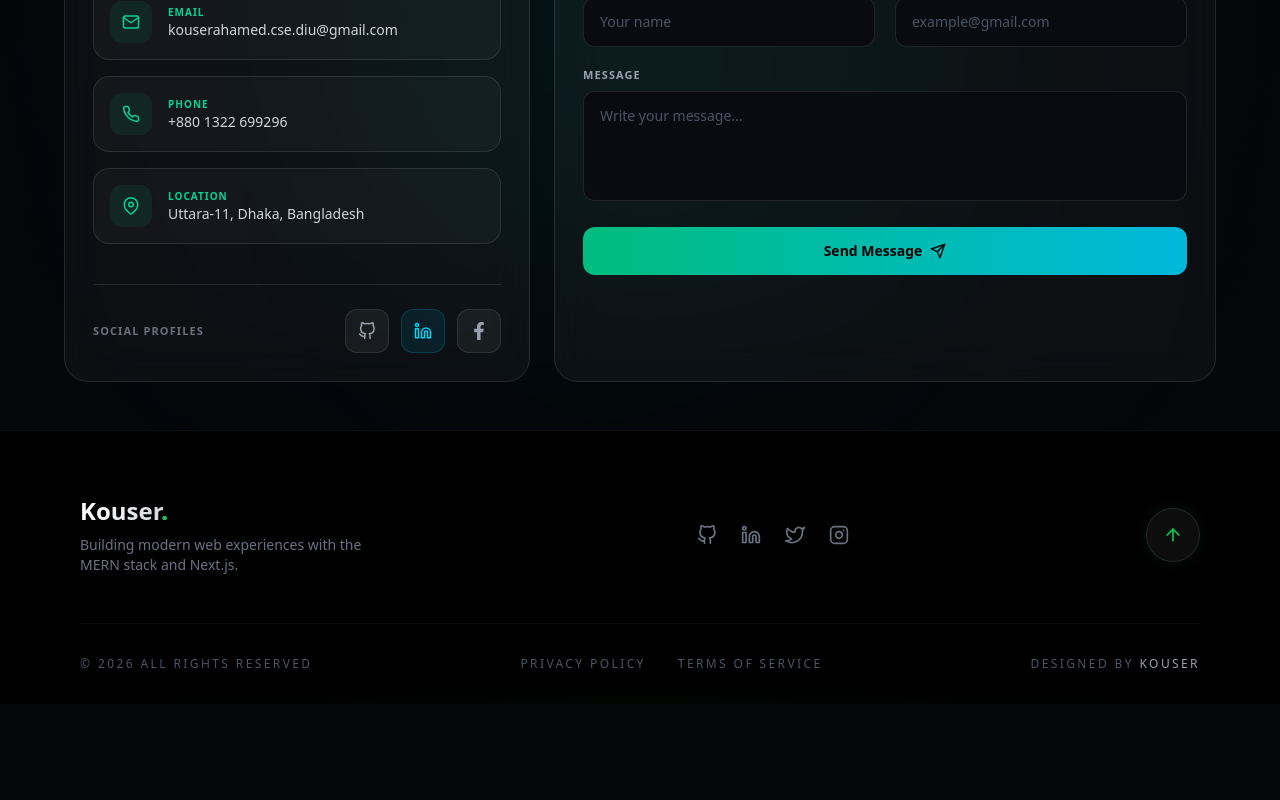
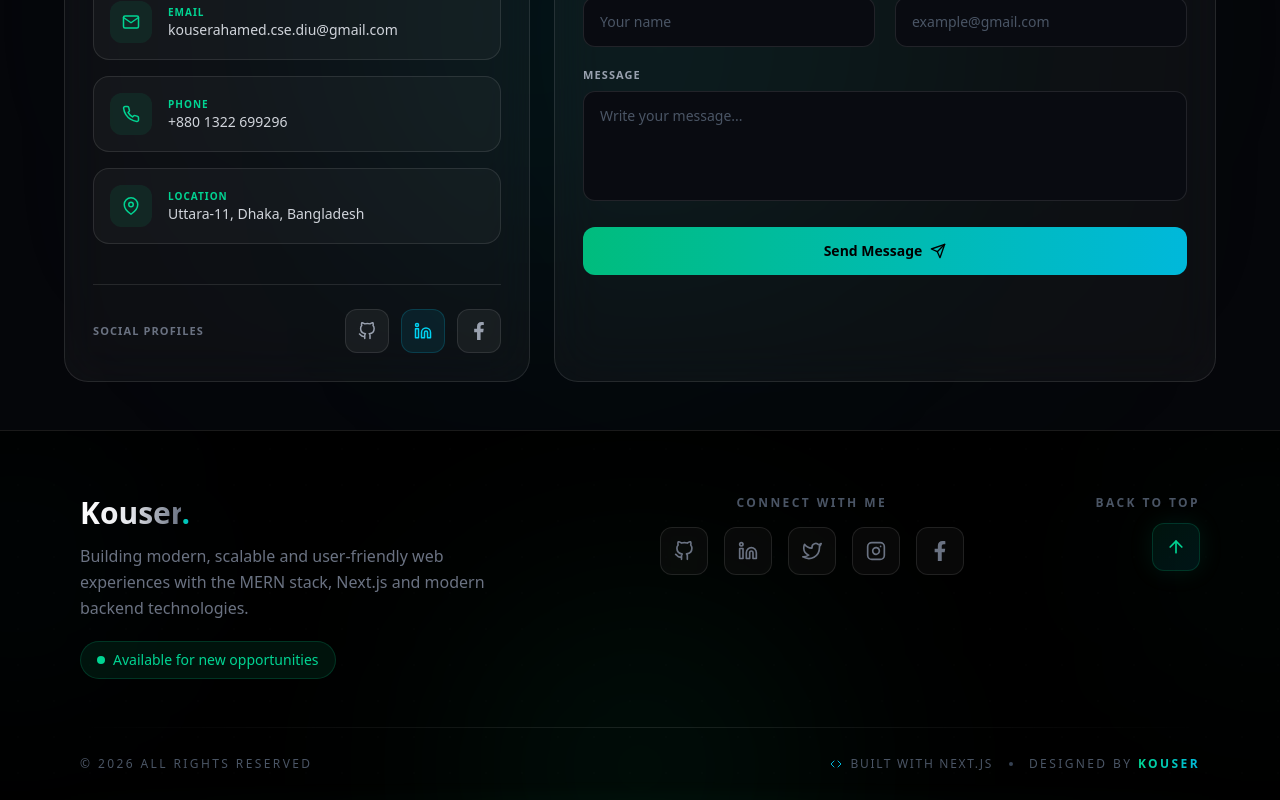
Before and after one commit to kouser-ahamed/my-portfolio, a Next.js app: page / in a window 1280 px wide. Shown: the part 7796-8596 px from the top of the page. Before the commit the page ends 8500 px from the top, so only its background shows below. Built offline with nearby package versions, Linux system fonts and the light colour scheme.

Commit message:
refactor: overhaul Footer component with enhanced layout, social links, and animations

```diff
--- a/src/components/Footer.jsx
+++ b/src/components/Footer.jsx
@@ -1,73 +1,338 @@
+// "use client";
+// import { motion } from "framer-motion";
+// import { FiGithub, FiLinkedin, FiTwitter, FiInstagram, FiArrowUp } from "react-icons/fi";
+
+// export default function Footer() {
+//   const scrollToTop = () => {
+//     window.scrollTo({ top: 0, behavior: "smooth" });
+//   };
+
+//   const socialLinks = [
+//     { icon: FiGithub, href: "#", color: "hover:text-white" },
+//     { icon: FiLinkedin, href: "#", color: "hover:text-blue-400" },
+//     { icon: FiTwitter, href: "#", color: "hover:text-cyan-400" },
+//     { icon: FiInstagram, href: "#", color: "hover:text-pink-400" },
+//   ];
+
+//   return (
+//     <footer className="bg-black border-t border-white/5 pt-16 pb-8 relative overflow-hidden">
+//       {/* Background Glow Effect */}
+//       <div className="absolute bottom-0 left-1/2 -translate-x-1/2 w-full h-[1px] bg-gradient-to-r from-transparent via-green-500/50 to-transparent blur-sm" />
+
+//       <div className="container mx-auto px-6 lg:px-20 relative z-10">
+//         <div className="flex flex-col md:flex-row justify-between items-center gap-8 mb-12">
+
+//           {/* Logo & Info */}
+//           <div className="text-center md:text-left">
+//             <h2 className="text-2xl font-bold bg-gradient-to-r from-white to-gray-500 bg-clip-text text-transparent mb-2">
+//               Kouser<span className="text-green-500">.</span>
+//             </h2>
+//             <p className="text-gray-500 text-sm max-w-xs">
+//               Building modern web experiences with the MERN stack and Next.js.
+//             </p>
+//           </div>
+
+//           {/* Social Links */}
+//           <div className="flex gap-6">
+//             {socialLinks.map((social, index) => (
+//               <motion.a
+//                 key={index}
+//                 href={social.href}
+//                 whileHover={{ y: -5 }}
+//                 className={`text-gray-500 text-xl transition-colors ${social.color}`}
+//               >
+//                 <social.icon />
+//               </motion.a>
+//             ))}
+//           </div>
+
+//           {/* Scroll to Top Button */}
+//           <motion.button
+//             onClick={scrollToTop}
+//             whileHover={{ scale: 1.1 }}
+//             whileTap={{ scale: 0.9 }}
+//             className="p-4 rounded-full bg-white/5 border border-white/10 text-green-500 hover:bg-white/10 transition-all shadow-[0_0_15px_rgba(34,197,94,0.1)]"
+//           >
+//             <FiArrowUp size={20} />
+//           </motion.button>
+//         </div>
+
+//         {/* Divider */}
+//         <div className="w-full h-[1px] bg-white/5 mb-8" />
+
+//         {/* Copyright Section */}
+//         <div className="flex flex-col md:flex-row justify-between items-center gap-4 text-xs uppercase tracking-[0.2em] text-gray-600 font-medium">
+//           <p>© {new Date().getFullYear()} ALL RIGHTS RESERVED</p>
+//           <div className="flex gap-8">
+//             <a href="#" className="hover:text-white transition-colors">Privacy Policy</a>
+//             <a href="#" className="hover:text-white transition-colors">Terms of Service</a>
+//           </div>
+//           <p>DESIGNED BY <span className="text-gray-400">Kouser</span></p>
+//         </div>
+//       </div>
+//     </footer>
+//   );
+// }
+
+
+
+
+
+
+
+
 "use client";
+
 import { motion } from "framer-motion";
-import { FiGithub, FiLinkedin, FiTwitter, FiInstagram, FiArrowUp } from "react-icons/fi";
+import {
+  FiGithub,
+  FiLinkedin,
+  FiTwitter,
+  FiInstagram,
+  FiArrowUp,
+  FiCode,
+} from "react-icons/fi";
+import { FaFacebookF } from "react-icons/fa";
+
+const socialLinks = [
+  {
+    icon: FiGithub,
+    href: "https://github.com/kouser-ahamed",
+    label: "GitHub",
+    hoverColor: "hover:text-white",
+    hoverBorder: "hover:border-white/30",
+    hoverBackground: "hover:bg-white/10",
+  },
+  {
+    icon: FiLinkedin,
+    href: "https://www.linkedin.com/in/kouser-ahamed",
+    label: "LinkedIn",
+    hoverColor: "hover:text-blue-400",
+    hoverBorder: "hover:border-blue-400/40",
+    hoverBackground: "hover:bg-blue-500/10",
+  },
+  {
+    icon: FiTwitter,
+    href: "https://x.com/KouserAhamedOpu",
+    label: "X / Twitter",
+    hoverColor: "hover:text-cyan-400",
+    hoverBorder: "hover:border-cyan-400/40",
+    hoverBackground: "hover:bg-cyan-500/10",
+  },
+  {
+    icon: FiInstagram,
+    href: "https://www.instagram.com/kouserahamed420",
+    label: "Instagram",
+    hoverColor: "hover:text-pink-400",
+    hoverBorder: "hover:border-pink-400/40",
+    hoverBackground: "hover:bg-pink-500/10",
+  },
+  {
+    icon: FaFacebookF,
+    href: "https://www.facebook.com/kouserahamed420",
+    label: "Facebook",
+    hoverColor: "hover:text-blue-500",
+    hoverBorder: "hover:border-blue-500/40",
+    hoverBackground: "hover:bg-blue-500/10",
+  },
+];
 
 export default function Footer() {
   const scrollToTop = () => {
-    window.scrollTo({ top: 0, behavior: "smooth" });
+    window.scrollTo({
+      top: 0,
+      behavior: "smooth",
+    });
   };
 
-  const socialLinks = [
-    { icon: FiGithub, href: "#", color: "hover:text-white" },
-    { icon: FiLinkedin, href: "#", color: "hover:text-blue-400" },
-    { icon: FiTwitter, href: "#", color: "hover:text-cyan-400" },
-    { icon: FiInstagram, href: "#", color: "hover:text-pink-400" },
-  ];
+  return (
+    <footer className="relative overflow-hidden border-t border-white/10 bg-black pt-12 text-white sm:pt-14 lg:pt-16">
+      {/* Background Effects */}
+      <div className="pointer-events-none absolute inset-0">
+        <div className="absolute -bottom-32 left-1/2 h-64 w-64 -translate-x-1/2 rounded-full bg-emerald-500/10 blur-[120px] sm:h-80 sm:w-80" />
 
-  return (
-    <footer className="bg-black border-t border-white/5 pt-16 pb-8 relative overflow-hidden">
-      {/* Background Glow Effect */}
-      <div className="absolute bottom-0 left-1/2 -translate-x-1/2 w-full h-[1px] bg-gradient-to-r from-transparent via-green-500/50 to-transparent blur-sm" />
+        <div className="absolute -left-20 top-10 h-48 w-48 rounded-full bg-cyan-500/5 blur-[100px]" />
 
-      <div className="container mx-auto px-6 lg:px-20 relative z-10">
-        <div className="flex flex-col md:flex-row justify-between items-center gap-8 mb-12">
+        <div className="absolute -right-20 top-10 h-48 w-48 rounded-full bg-emerald-500/5 blur-[100px]" />
 
-          {/* Logo & Info */}
-          <div className="text-center md:text-left">
-            <h2 className="text-2xl font-bold bg-gradient-to-r from-white to-gray-500 bg-clip-text text-transparent mb-2">
-              Kouser<span className="text-green-500">.</span>
-            </h2>
-            <p className="text-gray-500 text-sm max-w-xs">
-              Building modern web experiences with the MERN stack and Next.js.
+        <div className="absolute bottom-0 left-0 h-px w-full bg-gradient-to-r from-transparent via-emerald-500/50 to-transparent blur-sm" />
+
+        <div
+          className="absolute inset-0 opacity-[0.025]"
+          style={{
+            backgroundImage:
+              "radial-gradient(rgba(255,255,255,0.25) 1px, transparent 1px)",
+            backgroundSize: "36px 36px",
+          }}
+        />
+      </div>
+
+      <div className="container relative z-10 mx-auto px-6 lg:px-20">
+        {/* Main Footer Content */}
+        <div className="flex flex-col items-center justify-between gap-10 pb-10 md:flex-row md:items-start lg:pb-12">
+          {/* Brand Information */}
+          <div className="max-w-md text-center md:text-left">
+            <motion.h2
+              initial={{
+                opacity: 0,
+                y: 15,
+              }}
+              whileInView={{
+                opacity: 1,
+                y: 0,
+              }}
+              viewport={{
+                once: true,
+              }}
+              className="mb-3 text-2xl font-bold sm:text-3xl"
+            >
+              <span className="bg-gradient-to-r from-white via-gray-200 to-gray-500 bg-clip-text text-transparent">
+                Kouser
+              </span>
+
+              <span className="bg-gradient-to-r from-emerald-400 to-cyan-500 bg-clip-text text-transparent">
+                .
+              </span>
+            </motion.h2>
+
+            <p className="text-sm leading-relaxed text-gray-500 sm:text-base">
+              Building modern, scalable and user-friendly web experiences with
+              the MERN stack, Next.js and modern backend technologies.
             </p>
+
+            {/* Availability Status */}
+            <motion.div
+              initial={{
+                opacity: 0,
+                y: 10,
+              }}
+              whileInView={{
+                opacity: 1,
+                y: 0,
+              }}
+              viewport={{
+                once: true,
+              }}
+              className="mt-5 inline-flex items-center gap-2 rounded-full border border-emerald-500/20 bg-emerald-500/10 px-4 py-2"
+            >
+              <span className="relative flex h-2 w-2">
+                <span className="absolute inline-flex h-full w-full animate-ping rounded-full bg-emerald-400 opacity-75" />
+
+                <span className="relative inline-flex h-2 w-2 rounded-full bg-emerald-400" />
+              </span>
+
+              <span className="text-xs font-medium text-emerald-400 sm:text-sm">
+                Available for new opportunities
+              </span>
+            </motion.div>
           </div>
 
           {/* Social Links */}
-          <div className="flex gap-6">
-            {socialLinks.map((social, index) => (
+          <div className="text-center">
+            <p className="mb-4 text-xs font-semibold uppercase tracking-[0.2em] text-gray-600">
+              Connect With Me
+            </p>
+
+            <div className="flex flex-wrap items-center justify-center gap-3 sm:gap-4">
+              {socialLinks.map((social, index) => {
+                const SocialIcon = social.icon;
+
+                return (
                   <motion.a
-                key={index}
+                    key={social.label}
                     href={social.href}
-                whileHover={{ y: -5 }}
-                className={`text-gray-500 text-xl transition-colors ${social.color}`}
+                    target="_blank"
+                    rel="noopener noreferrer"
+                    aria-label={social.label}
+                    title={social.label}
+                    initial={{
+                      opacity: 0,
+                      scale: 0.8,
+                    }}
+                    whileInView={{
+                      opacity: 1,
+                      scale: 1,
+                    }}
+                    viewport={{
+                      once: true,
+                    }}
+                    transition={{
+                      delay: index * 0.08,
+                    }}
+                    whileHover={{
+                      y: -5,
+                      scale: 1.08,
+                    }}
+                    whileTap={{
+                      scale: 0.95,
+                    }}
+                    className={`group relative flex h-11 w-11 items-center justify-center rounded-xl border border-white/10 bg-white/[0.03] text-lg text-gray-500 backdrop-blur-xl transition-all duration-300 sm:h-12 sm:w-12 sm:text-xl ${social.hoverColor} ${social.hoverBorder} ${social.hoverBackground}`}
                   >
-                <social.icon />
+                    <SocialIcon />
+
+                    {/* Tooltip */}
+                    <span className="pointer-events-none absolute -top-10 left-1/2 -translate-x-1/2 whitespace-nowrap rounded-md border border-white/10 bg-[#111318] px-2.5 py-1 text-[10px] font-medium text-gray-300 opacity-0 shadow-xl transition-all duration-300 group-hover:-top-9 group-hover:opacity-100">
+                      {social.label}
+                    </span>
                   </motion.a>
-            ))}
+                );
+              })}
+            </div>
           </div>
 
-          {/* Scroll to Top Button */}
+          {/* Scroll to Top */}
+          <div className="flex flex-col items-center gap-3 md:items-end">
+            <p className="text-xs font-semibold uppercase tracking-[0.2em] text-gray-600">
+              Back To Top
+            </p>
+
             <motion.button
+              type="button"
               onClick={scrollToTop}
-            whileHover={{ scale: 1.1 }}
-            whileTap={{ scale: 0.9 }}
-            className="p-4 rounded-full bg-white/5 border border-white/10 text-green-500 hover:bg-white/10 transition-all shadow-[0_0_15px_rgba(34,197,94,0.1)]"
+              whileHover={{
+                scale: 1.08,
+                y: -4,
+              }}
+              whileTap={{
+                scale: 0.92,
+              }}
+              aria-label="Scroll to top"
+              className="group flex h-12 w-12 items-center justify-center rounded-xl border border-emerald-500/20 bg-gradient-to-br from-emerald-500/10 to-cyan-500/10 text-emerald-400 shadow-[0_0_25px_rgba(16,185,129,0.12)] transition-all duration-300 hover:border-emerald-400/40 hover:shadow-[0_0_30px_rgba(16,185,129,0.2)]"
             >
-            <FiArrowUp size={20} />
+              <FiArrowUp
+                size={20}
+                className="transition-transform duration-300 group-hover:-translate-y-1"
+              />
             </motion.button>
+          </div>
         </div>
 
         {/* Divider */}
-        <div className="w-full h-[1px] bg-white/5 mb-8" />
+        <div className="h-px w-full bg-gradient-to-r from-transparent via-white/10 to-transparent" />
 
         {/* Copyright Section */}
-        <div className="flex flex-col md:flex-row justify-between items-center gap-4 text-xs uppercase tracking-[0.2em] text-gray-600 font-medium">
-          <p>© {new Date().getFullYear()} ALL RIGHTS RESERVED</p>
-          <div className="flex gap-8">
-            <a href="#" className="hover:text-white transition-colors">Privacy Policy</a>
-            <a href="#" className="hover:text-white transition-colors">Terms of Service</a>
+        <div className="flex flex-col items-center justify-between gap-5 py-7 text-center md:flex-row md:text-left">
+          <p className="text-[11px] font-medium uppercase tracking-[0.16em] text-gray-600 sm:text-xs sm:tracking-[0.2em]">
+            © {new Date().getFullYear()} All Rights Reserved
+          </p>
+
+          {/* Built With */}
+          <div className="flex flex-col items-center gap-2 sm:flex-row sm:gap-4">
+            <div className="flex items-center gap-2 text-[11px] font-medium uppercase tracking-[0.14em] text-gray-600 sm:text-xs">
+              <FiCode className="text-cyan-500" />
+
+              <span>Built with Next.js</span>
             </div>
-          <p>DESIGNED BY <span className="text-gray-400">Kouser</span></p>
+
+            <span className="hidden h-1 w-1 rounded-full bg-gray-700 sm:block" />
+
+            <p className="text-[11px] font-medium uppercase tracking-[0.16em] text-gray-600 sm:text-xs sm:tracking-[0.2em]">
+              Designed by{" "}
+              <span className="bg-gradient-to-r from-emerald-400 to-cyan-500 bg-clip-text font-semibold text-transparent">
+                Kouser
+              </span>
+            </p>
+          </div>
         </div>
       </div>
     </footer>
```
Lines whose indentation alone changed are shown as unchanged.
